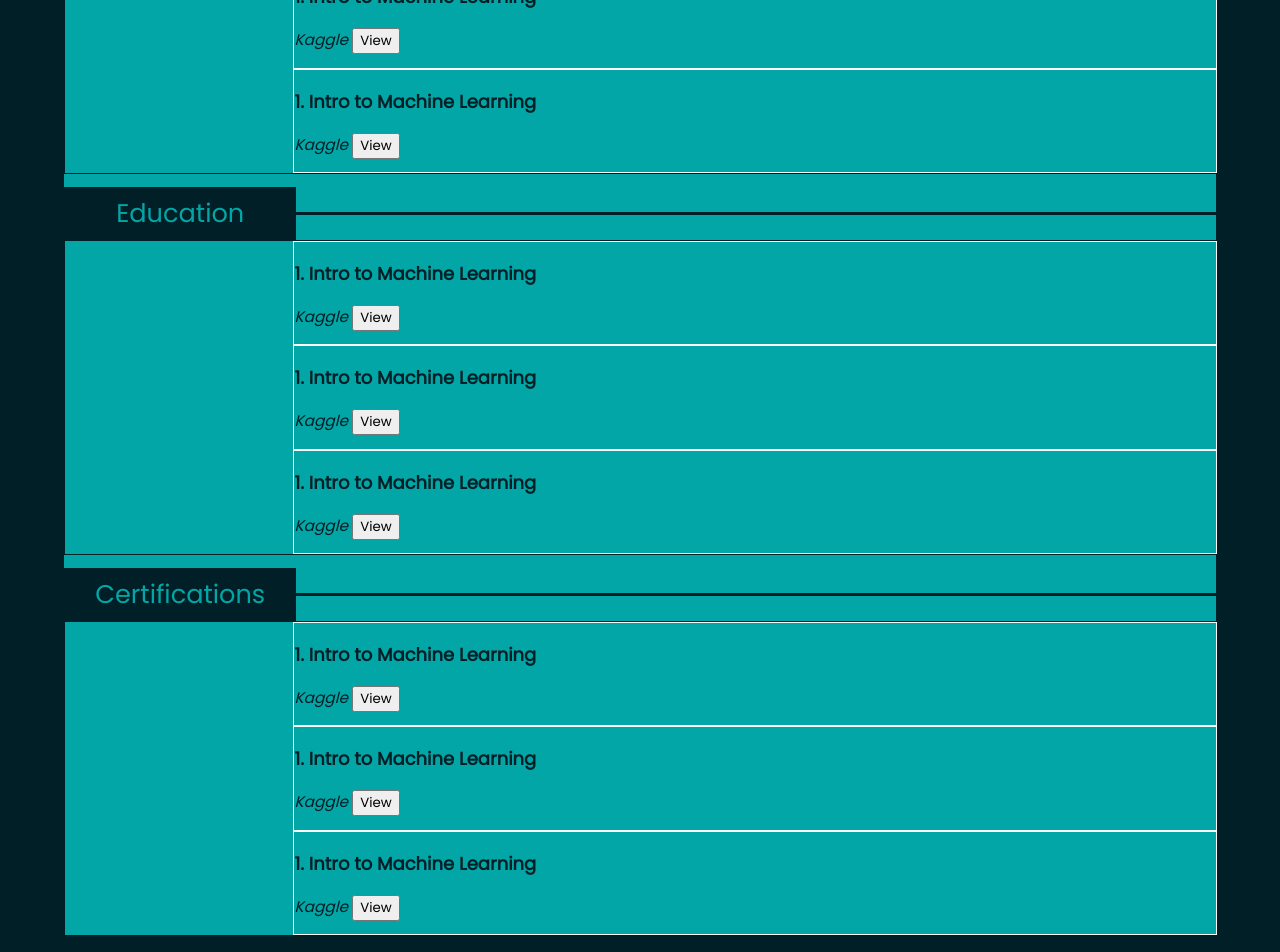
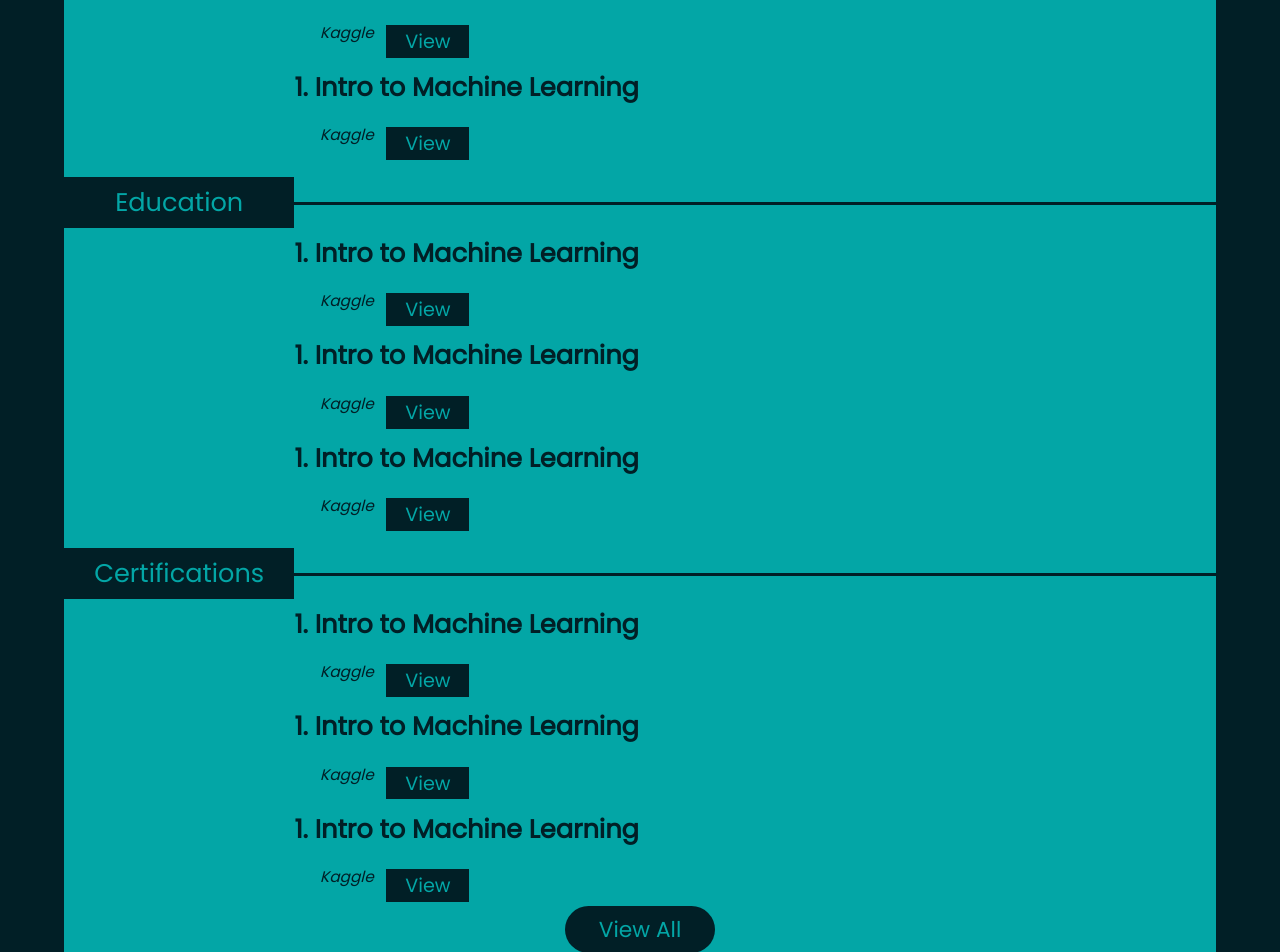
Before and after one commit to MokuaEnock/moku, a React (Create React App) app: page / in a window 1280 px wide. Shown: the part 1620-2572 px from the top of the page. Built offline with nearby package versions, Linux system fonts and the light colour scheme.

Commit message:
final styling for the education page.

```diff
--- a/src/components/education/education.css
+++ b/src/components/education/education.css
@@ -43,7 +43,6 @@
 .title {
     width: 20%;
     height: 4vw;
-    border: thin solid #011F26;
     font-size: 2vw;
     display: flex;
     flex-direction: column;
@@ -57,7 +56,6 @@
 .edu-body {
     width: 100%;
     height: 80%;
-    border: thin solid;
     display: flex;
     flex-direction: column;
     align-items: flex-end;
@@ -68,5 +66,65 @@
     font-size: 1.2vw;
     width: 80%;
     height: 8vw;
-    border: thin solid white;
+    display: flex;
+    flex-direction: column;
+    align-items: flex-start;
+    justify-content: space-between;
 }
+
+.span-title {
+    width: 100%;
+    height: 50%;
+    font-size: 2vw;
+    font-weight: bold;
+    display: flex;
+    flex-direction: row;
+    align-items: center;
+    justify-content: flex-start;
+}
+
+.orga {
+    width: 90%;
+    margin-left: 2vw;
+    height: 40%;
+    display: flex;
+    flex-direction: row;
+    align-items: center;
+    justify-content: flex-start;
+}
+
+
+.edu-body button {
+    display: flex;
+    flex-direction: row;
+    align-items: center;
+    justify-content: center;
+    font-size: 1.5vw;
+    width: 10%;
+    height: 80%;
+    background-color: #011F26;
+    color: #03A6A6;
+    border: thin solid transparent;
+}
+
+.slant {
+    width: max-content;
+    margin-right: 1vw;
+    height: 100%;
+}
+
+
+#view-all {
+    height: 3.7vw;
+    width: 13%;
+    border-radius: 10vw;
+    font-size: 1.7vw;
+    border: thin solid transparent;
+    margin-bottom: .5vw;
+    background-color: #011F26;
+    color: #03A6A6;
+    display: flex;
+    flex-direction: row;
+    align-items: center;
+    justify-content: center;
+}
--- a/src/components/education/education.js
+++ b/src/components/education/education.js
@@ -7,24 +7,22 @@ export default function Education() {
         <span className="title">Experience</span>
         <div className="edu-body">
           <span>
-            <h3>1. Intro to Machine Learning</h3>
-            <p>
-              <i>Kaggle</i> <button>View</button>
-            </p>
+            <span className="span-title">1. Intro to Machine Learning</span>
+            <span className="orga">
+              <i className="slant">Kaggle</i> <button>View</button>
+            </span>
           </span>
-
           <span>
-            <h3>1. Intro to Machine Learning</h3>
-            <p>
-              <i>Kaggle</i> <button>View</button>
-            </p>
+            <span className="span-title">1. Intro to Machine Learning</span>
+            <span className="orga">
+              <i className="slant">Kaggle</i> <button>View</button>
+            </span>
           </span>
-
           <span>
-            <h3>1. Intro to Machine Learning</h3>
-            <p>
-              <i>Kaggle</i> <button>View</button>
-            </p>
+            <span className="span-title">1. Intro to Machine Learning</span>
+            <span className="orga">
+              <i className="slant">Kaggle</i> <button>View</button>
+            </span>
           </span>
         </div>
       </div>
@@ -33,24 +31,22 @@ export default function Education() {
         <span className="title">Education</span>
         <div className="edu-body">
           <span>
-            <h3>1. Intro to Machine Learning</h3>
-            <p>
-              <i>Kaggle</i> <button>View</button>
-            </p>
+            <span className="span-title">1. Intro to Machine Learning</span>
+            <span className="orga">
+              <i className="slant">Kaggle</i> <button>View</button>
+            </span>
           </span>
-
           <span>
-            <h3>1. Intro to Machine Learning</h3>
-            <p>
-              <i>Kaggle</i> <button>View</button>
-            </p>
+            <span className="span-title">1. Intro to Machine Learning</span>
+            <span className="orga">
+              <i className="slant">Kaggle</i> <button>View</button>
+            </span>
           </span>
-
           <span>
-            <h3>1. Intro to Machine Learning</h3>
-            <p>
-              <i>Kaggle</i> <button>View</button>
-            </p>
+            <span className="span-title">1. Intro to Machine Learning</span>
+            <span className="orga">
+              <i className="slant">Kaggle</i> <button>View</button>
+            </span>
           </span>
         </div>
       </div>
@@ -59,27 +55,27 @@ export default function Education() {
         <span className="title">Certifications</span>
         <div className="edu-body">
           <span>
-            <h3>1. Intro to Machine Learning</h3>
-            <p>
-              <i>Kaggle</i> <button>View</button>
-            </p>
+            <span className="span-title">1. Intro to Machine Learning</span>
+            <span className="orga">
+              <i className="slant">Kaggle</i> <button>View</button>
+            </span>
           </span>
-
           <span>
-            <h3>1. Intro to Machine Learning</h3>
-            <p>
-              <i>Kaggle</i> <button>View</button>
-            </p>
+            <span className="span-title">1. Intro to Machine Learning</span>
+            <span className="orga">
+              <i className="slant">Kaggle</i> <button>View</button>
+            </span>
           </span>
-
           <span>
-            <h3>1. Intro to Machine Learning</h3>
-            <p>
-              <i>Kaggle</i> <button>View</button>
-            </p>
+            <span className="span-title">1. Intro to Machine Learning</span>
+            <span className="orga">
+              <i className="slant">Kaggle</i> <button>View</button>
+            </span>
           </span>
         </div>
       </div>
+
+      <button id="view-all">View All</button>
     </section>
   );
 }
```
